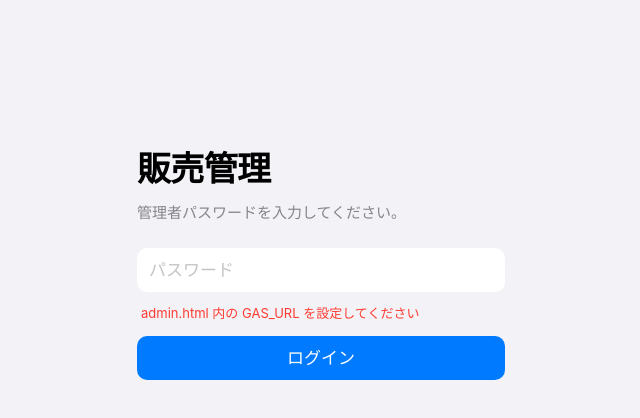
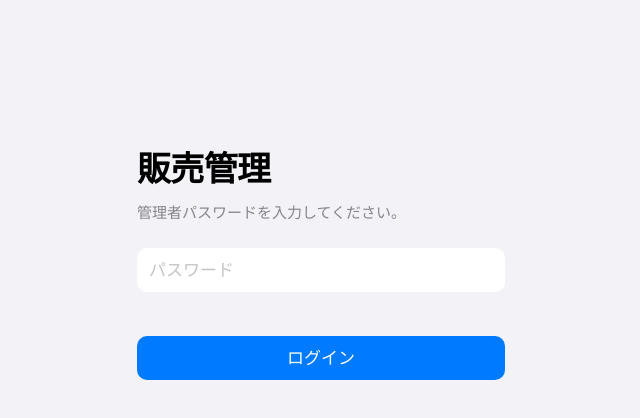
Before and after one commit to WhiteD0610/Jagamayo, a plain HTML site: page admin.html in a window 1280 px wide. Shown: the whole page, without its empty margins (319-959 px from the left). Drawn offline with Linux system fonts and the light colour scheme.

Commit message:
Update admin.html

```diff
--- a/admin.html
+++ b/admin.html
@@ -244,7 +244,7 @@
 
 <script>
 // ===== ここにGASのWebアプリURL（/exec で終わるもの）を貼る =====
-const GAS_URL = '';
+const GAS_URL = 'https://script.google.com/macros/s/AKfycbyTbZKjyx7FmA7z_p4IJItgTJWYkmgyKjLfqo-TQWF_RX6D4zyKSb2e9QX37CzyQlyS/exec';
 // ================================================================
 
 const PALETTE = ['#FFCC00', '#FF9500', '#A2845E', '#AF52DE', '#FF2D55', '#34C759', '#007AFF', '#5AC8FA', '#FFCC00'];
```
